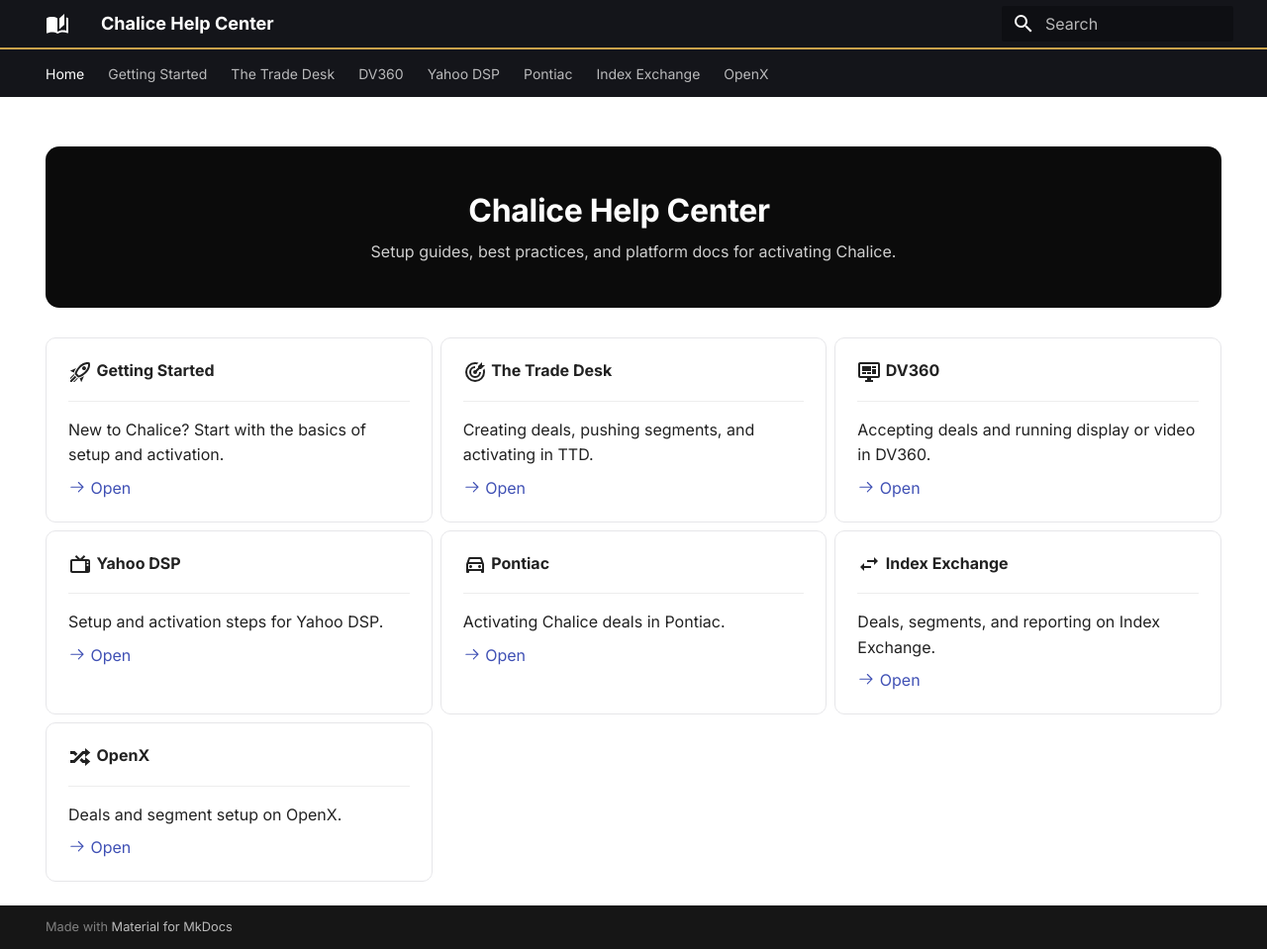
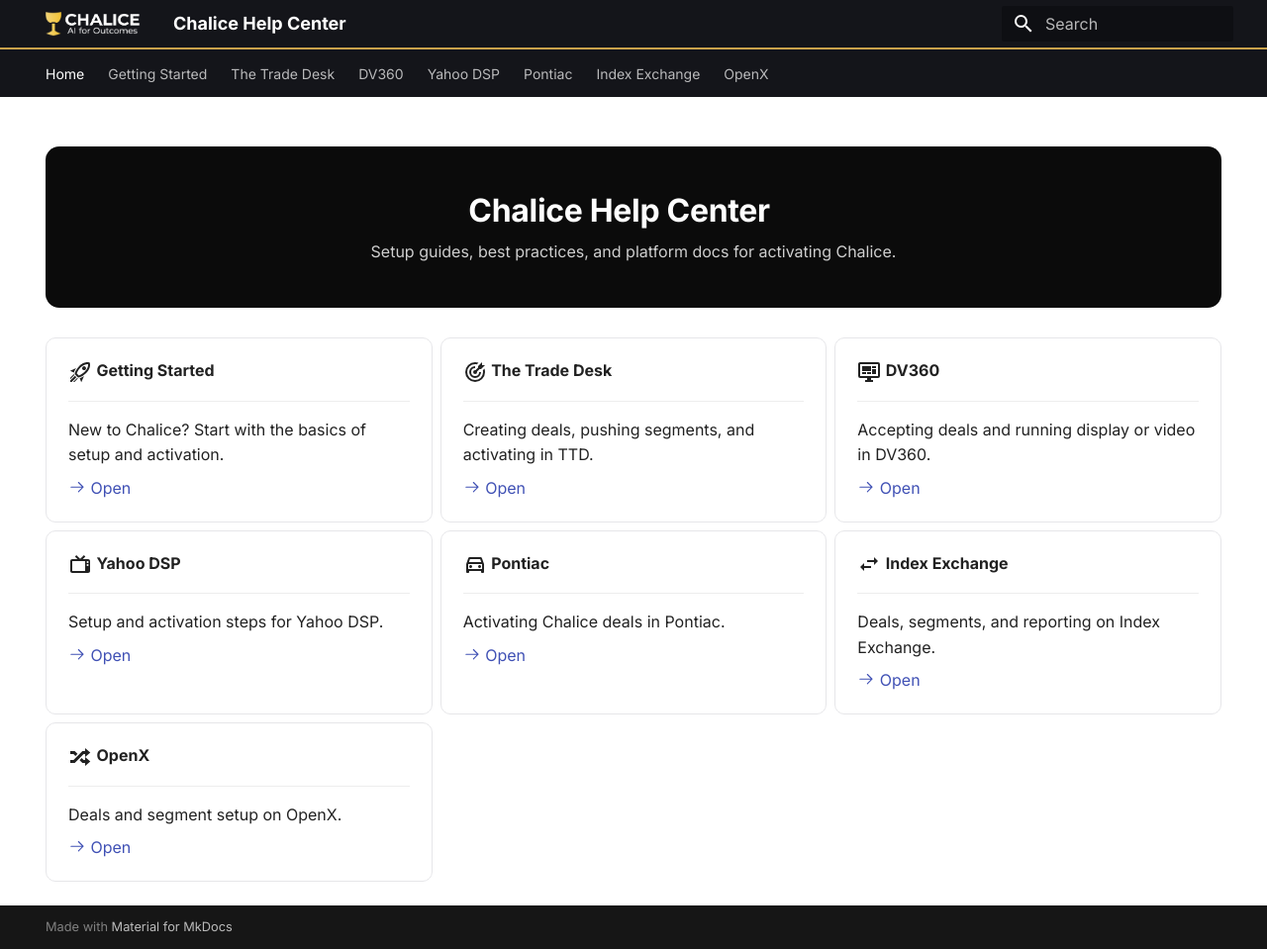
Before and after one commit to Rudy-chalice/chalice-help, an MkDocs documentation site: the page built from docs/index.md, in a window 1280 px wide and 959 px high. Shown: the whole window at 99% size. Built offline with MkDocs 1.6.1 and Material for MkDocs 9.7.7, drawn with Linux system fonts in a browser that asks for light colours.

Commit message:
Add files via upload

```diff
--- a/mkdocs.yml
+++ b/mkdocs.yml
@@ -4,8 +4,7 @@ site_url: https://help.chalice.ai/
 
 theme:
   name: material
-  icon:
-    logo: material/book-open-page-variant
+  logo: assets/logo.png
   palette:
     scheme: default
     primary: black
```
Also changed, not shown: docs/assets/logo.png (added).
